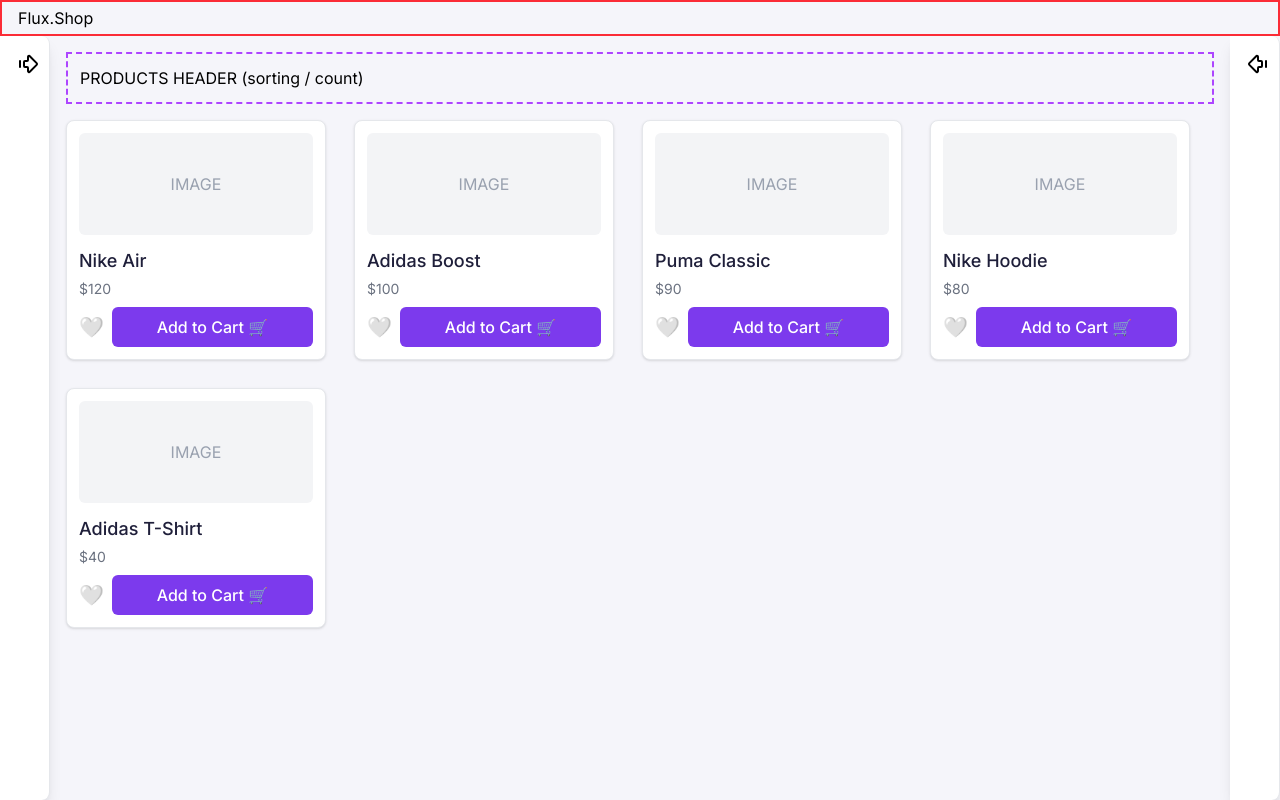
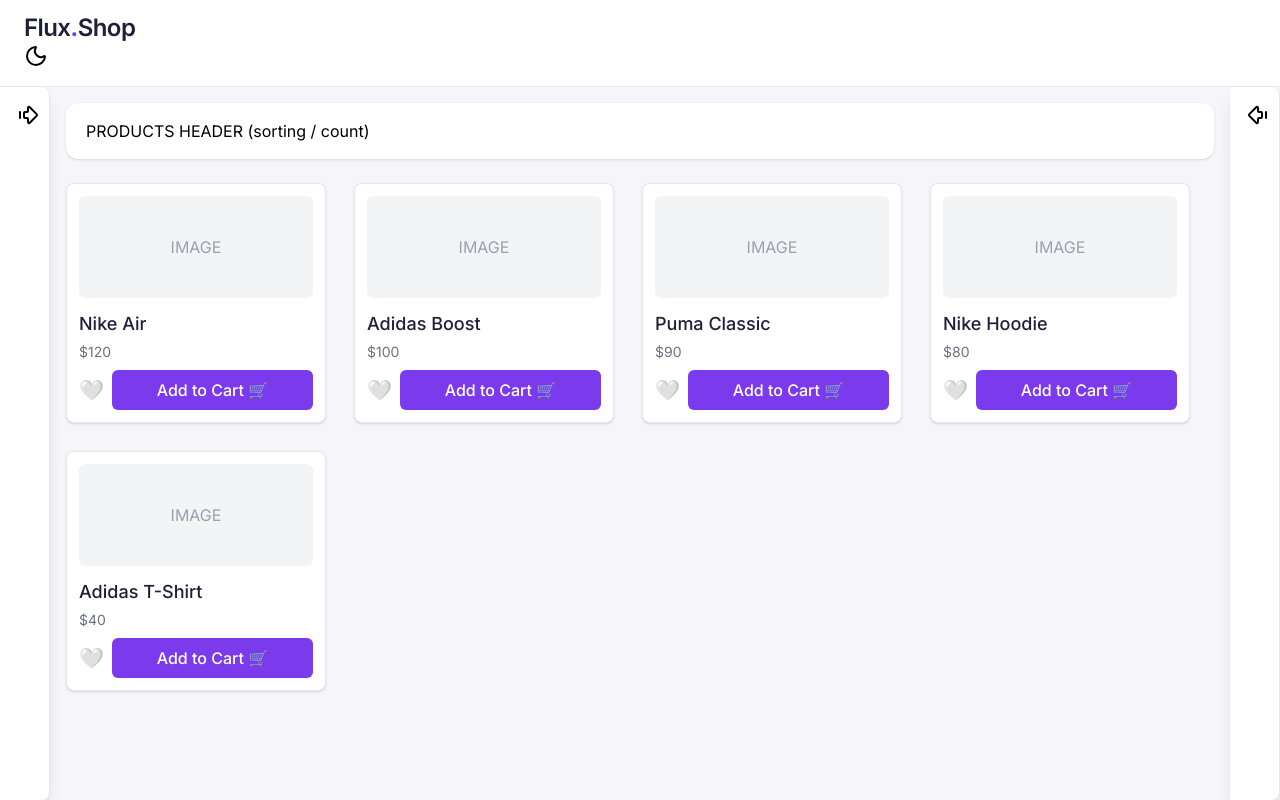
Before and after one commit to VladislavProhorov123/Shop-Zustand, a React (Vite) app: page / in a window 1280 px wide. Built offline with nearby package versions, Linux system fonts and the light colour scheme.

Commit message:
Create store for theme (Light | Dark)

```diff
--- a/src/layout/Header.tsx
+++ b/src/layout/Header.tsx
@@ -1,9 +1,13 @@
+import { Moon, Sun } from 'lucide-react'
 import React from 'react'
+import ThemeToggle from './ThemeToggle'
 
 export default function Header() {
   return (
-    <header className="border-2 border-red-500 px-4 py-1">
-      <h1 className=''>Flux<span className=' '>.</span>Shop</h1>
+    <header className="border-b border-[var(--color-border)] bg-[var(--color-surface)] px-6 py-3">
+      <h1 className='text-2xl font-semibold tracking-tight text-[var(--color-text-primary)]'>Flux<span className='text-[var(--color-accent)] font-bold'>.</span>Shop</h1>
+
+      <ThemeToggle />
     </header>
   )
 }
--- /dev/null
+++ b/src/layout/ThemeToggle.tsx
@@ -0,0 +1,15 @@
+import React from 'react'
+import { useTheme, useToggleTheme } from '../store/theme-store'
+import { Moon, Sun } from 'lucide-react'
+
+export default function ThemeToggle() {
+  const theme = useTheme()
+  const toggleTheme = useToggleTheme()
+  return (
+    <div>
+      <button onClick={toggleTheme}>
+        {theme === 'light' ? <Moon /> : <Sun />}
+      </button>
+    </div>
+  )
+}
--- a/src/products/ProductsHeader.tsx
+++ b/src/products/ProductsHeader.tsx
@@ -1,9 +1,9 @@
-import React from 'react'
+import React from "react";
 
 export default function ProductsHeader() {
   return (
-    <div className='border-2 border-dashed border-purple-500 mb-4 p-3'>
-     PRODUCTS HEADER (sorting / count)
+    <div className="mb-6 flex items-center justify-between rounded-xl bg-[#FFF] px-5 py-4 shadow-sm">
+      PRODUCTS HEADER (sorting / count)
     </div>
-  )
+  );
 }
--- /dev/null
+++ b/src/store/theme-store.ts
@@ -0,0 +1,40 @@
+import { create, type StateCreator } from "zustand";
+import { createJSONStorage, devtools, persist } from "zustand/middleware";
+
+type Theme = 'light' | 'dark';
+
+
+interface IThemeInitialState {
+  theme: Theme
+}
+
+interface IThemeActions {
+  toggleTheme: () => void
+}
+
+interface IThemeState extends IThemeInitialState, IThemeActions {}
+
+const themeStore: StateCreator<IThemeState> = (set) => ({
+  theme: 'light',
+  toggleTheme: () => {
+    set((state) => ({
+      theme: state.theme === 'light' ? 'dark' : 'light'
+    }))
+  }
+});
+
+export const useThemeStore = create<IThemeState>()(
+  devtools(
+    persist(
+      themeStore,
+      {
+        name: 'theme-storage',
+        storage: createJSONStorage(() => localStorage),
+        partialize: (state) => ({ theme: state.theme })
+      }
+    )
+  )
+)
+
+export const useTheme = () => useThemeStore((state) => state.theme)
+export const useToggleTheme = () => useThemeStore((state) => state.toggleTheme);
```
